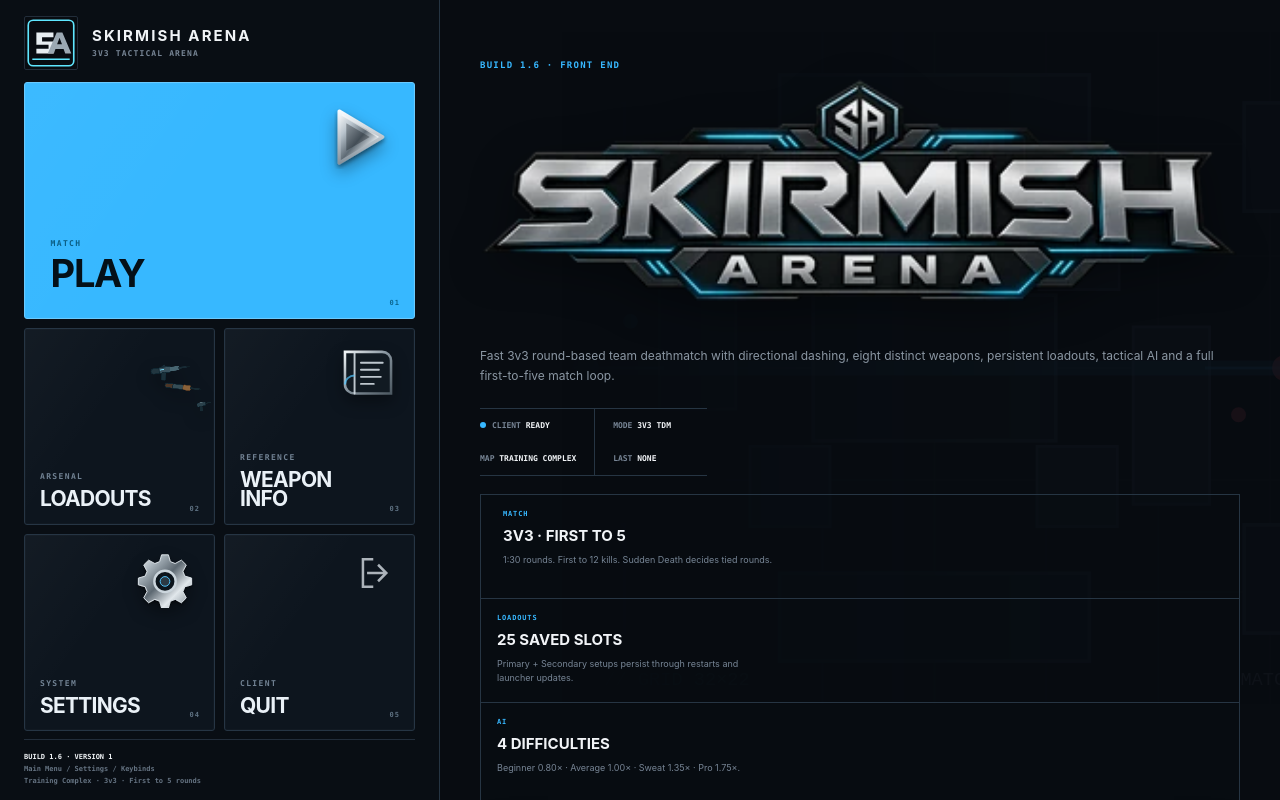
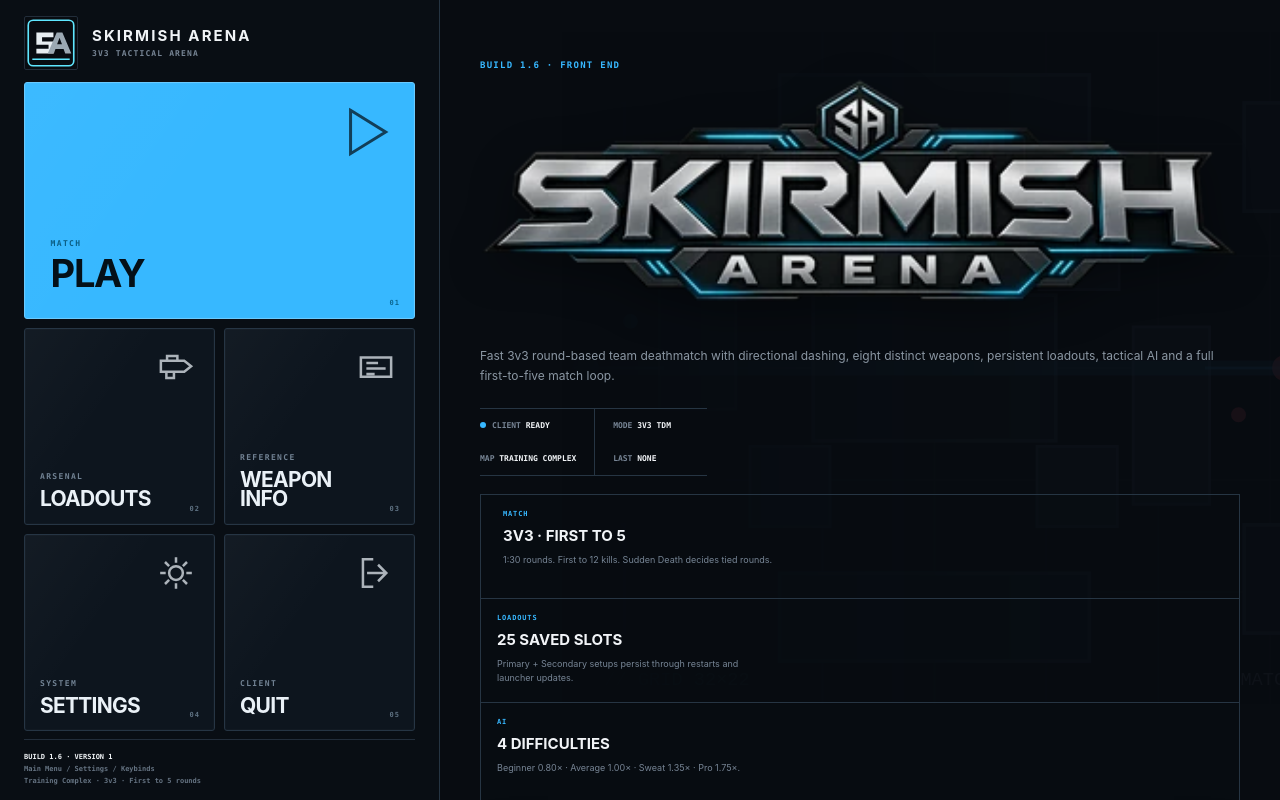
Before and after one commit to nhicksenterprises2025-maker/unblockedtdm, a website with bundled scripts: page game/src/index.html in a window 1280 px wide. Built offline with nearby package versions, Linux system fonts and the light colour scheme.

Commit message:
Load modern UI bootstrap directly from game shell

```diff
--- a/game/src/index.html
+++ b/game/src/index.html
@@ -101,6 +101,7 @@
   </section>
 
   <script src="debug-tuning.js"></script>
+  <script type="module" src="ui-boot.js"></script>
   <script type="module" src="renderer.js"></script>
 </body>
 </html>
```
